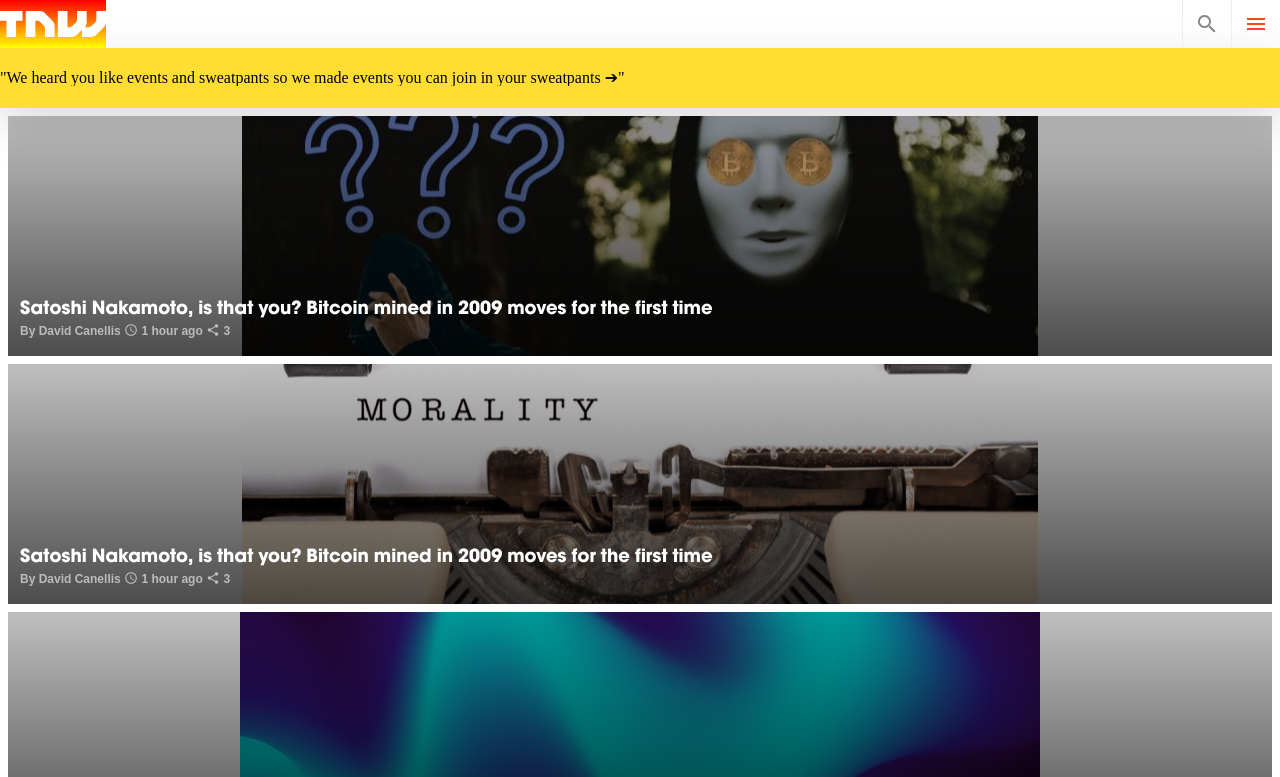
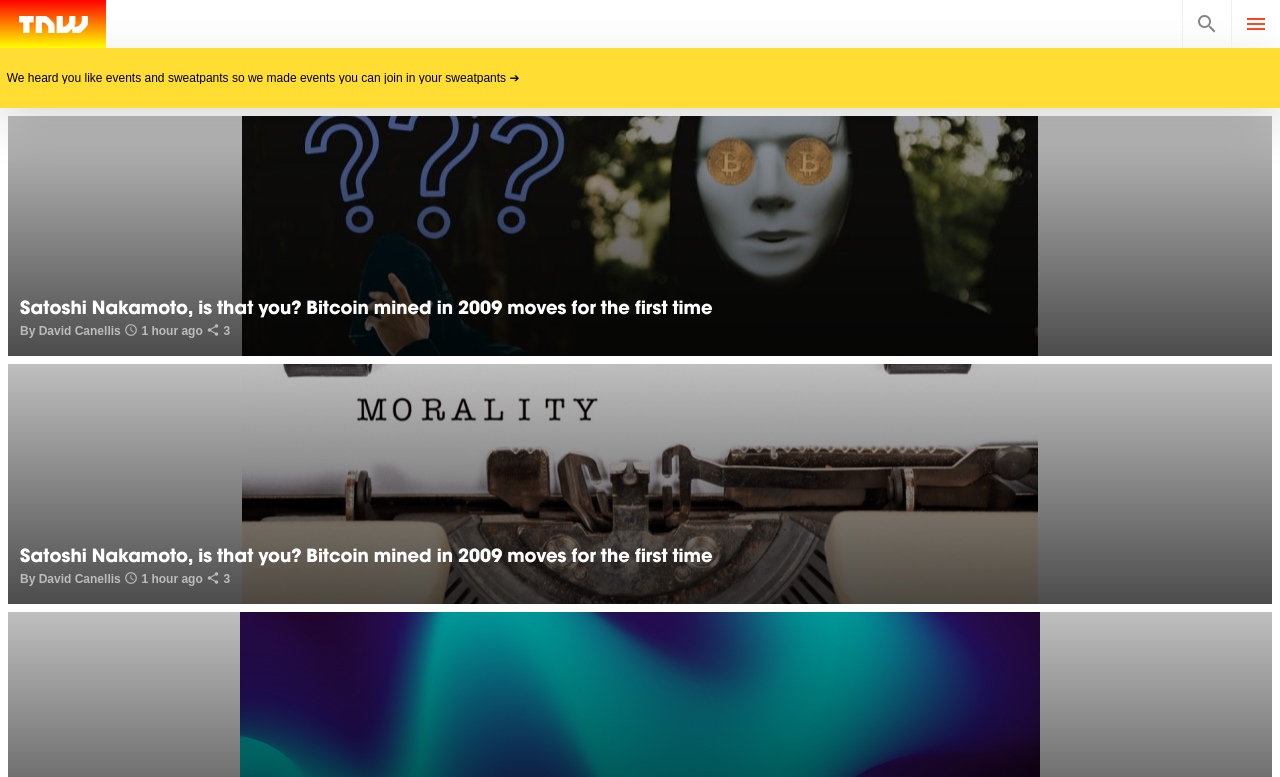
Before and after one commit to AdfPizarro/TNW, a website: page index.html in a window 1280 px wide. Shown: the top 777 px of the page. Drawn offline with Linux system fonts and the light colour scheme; a web font is replaced by a local one.

Commit message:
Fixed logo

```diff
--- a/assets/css/style.css
+++ b/assets/css/style.css
@@ -38,7 +38,8 @@
 }
 
 .logo-container {
-    background: url(../images/logo.svg) center no-repeat, linear-gradient(red, yellow);
+    background: url(../images/logo.svg) center no-repeat , linear-gradient(red, yellow);
+    background-size: 65%;
     width: 106px;
     height: 100%;
 }
@@ -76,6 +77,8 @@
     white-space: nowrap;
     overflow: hidden;
     font-weight: 100;
+    font-family: "ARS maquette", sans-serif;
+    font-size: 12px;
 }
 
 
--- a/index.html
+++ b/index.html
@@ -25,7 +25,7 @@
         </div>
       </nav>
       <div class="nav-banner flex">
-        <span>"We heard you like events and sweatpants so we made events you can join in your sweatpants ➔"</span>
+        <span>&nbsp; We heard you like events and sweatpants so we made events you can join in your sweatpants ➔</span>
       </div>
     </header>
     <main>
```
